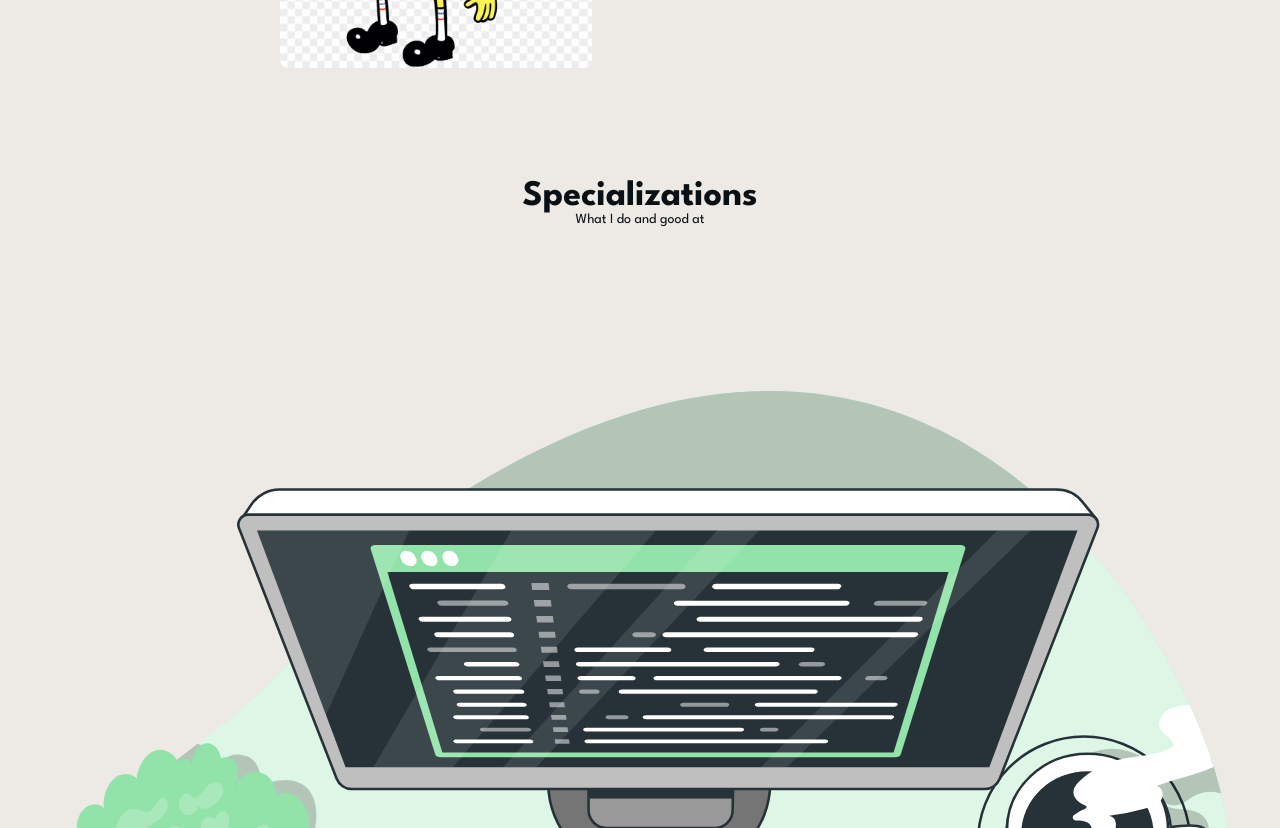
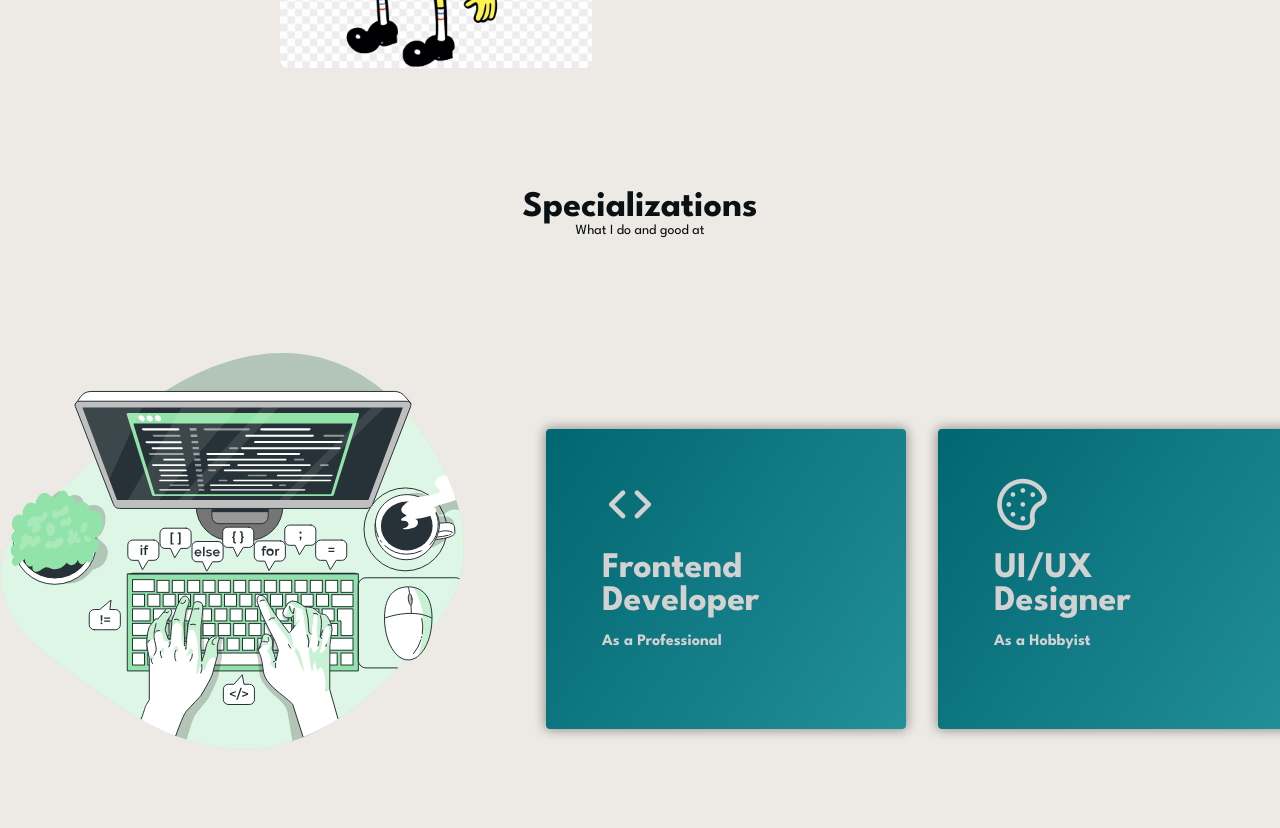
Before and after one commit to vipul-khedekar/portfolio_v1, a website: page index.html in a window 1280 px wide. Shown: the part 1881-2709 px from the top of the page. Drawn offline with nearby package versions, Linux system fonts and the light colour scheme.

Commit message:
Update: Styled specialization page along with its responsiveness and added transitions.

```diff
--- a/index.html
+++ b/index.html
@@ -404,6 +404,7 @@
             <h2 class="page__title">Specializations</h2>
             <span class="page__subtitle">What I do and good at</span>
 
+            <section class="specialization__section">
                 <!-- Specialization Show Image -->
                 <img class="specialization__image" src="./assets/mockups/specialization-green.svg"
                     alt="specialization-image">
@@ -421,15 +422,16 @@
 
                         <!-- Profession Open Modal -->
                         <p data-specialization-modal-open
-                        class="specialization__button button button--flex button--small button--link">Know More...
-                        <i class="button__icon uil uil-angle-double-right"></i>
+                            class="specialization__button button button--flex button--small button--link">As a
+                            Professional
                         </p>
 
                         <!-- Profession Modal -->
                         <section data-specialization-modal class="specialization__modal">
                             <section class="specialization__modal-content">
                                 <h4 class="specialization__modal-title">Frontend <br> Developer</h4>
-                            <i data-specialization-modal-close class="specialization__modal-close uil uil-times"></i>
+                                <i data-specialization-modal-close
+                                    class="specialization__modal-close uil uil-times"></i>
 
                                 <!-- Profession Modal Bullets -->
                                 <ul class="specialization__modal-bullets grid">
@@ -451,7 +453,8 @@
                                     <li class="specialization__modal-bullet">
                                         <i class="specialization__modal-icon uil uil-check-circle"></i>
 
-                                    <p>Implemented complex functionalities while keep the ease of use on the user side.
+                                        <p>Implemented complex functionalities while keep the ease of use on the user
+                                            side.
                                         </p>
                                     </li>
 
@@ -498,15 +501,15 @@
 
                         <!-- Hobby Open Modal -->
                         <p data-specialization-modal-open
-                        class="specialization__button button button--flex button--small button--link">Know More...
-                        <i class="button__icon uil uil-angle-double-right"></i>
+                            class="specialization__button button button--flex button--small button--link">As a Hobbyist
                         </p>
 
                         <!-- Hobby Modal -->
                         <section data-specialization-modal class="specialization__modal">
                             <section class="specialization__modal-content">
                                 <h4 class="specialization__modal-title">UI/UX <br> Designer</h4>
-                            <i data-specialization-modal-close class="specialization__modal-close uil uil-times"></i>
+                                <i data-specialization-modal-close
+                                    class="specialization__modal-close uil uil-times"></i>
 
                                 <!-- Hobby Modal Bullets -->
                                 <ul class="specialization__modal-bullets grid">
@@ -521,7 +524,8 @@
                                     <li class="specialization__modal-bullet">
                                         <i class="specialization__modal-icon uil uil-check-circle"></i>
 
-                                    <p>Creating design mockups for ease of usage, without compromizing the modern look
+                                        <p>Creating design mockups for ease of usage, without compromizing the modern
+                                            look
                                             and feel.</p>
                                     </li>
 
@@ -536,7 +540,8 @@
                                     <li class="specialization__modal-bullet">
                                         <i class="specialization__modal-icon uil uil-check-circle"></i>
 
-                                    <p>Using appropriate color combos to set the mood and solidify the brand message.
+                                        <p>Using appropriate color combos to set the mood and solidify the brand
+                                            message.
                                         </p>
                                     </li>
 
@@ -547,6 +552,7 @@
                                         <p>Careful use of blank space as rest area to not overwhelm the user.</p>
                                     </li>
                                 </ul>
+                            </section>
                         </section>
                     </section>
                 </section>
--- a/styles/index.scss
+++ b/styles/index.scss
@@ -451,40 +451,71 @@ header {
   scale: 120%;
 }
 
+.specialization {
+  height: 95vh;
+  padding: 2rem 1.5rem 0;
+}
+
+.specialization__section {
+  display: flex;
+  flex-direction: column;
+  align-items: center;
+}
+
+.specialization__image {
+  height: auto;
+  width: 320px;
+  margin-top: -2rem;
+  margin-bottom: 1.5rem;
+}
+
 .specialization__container {
   grid-template-columns: repeat(2, 1fr);
-  gap: 1.5rem;
+  gap: 2rem;
 }
 
 .specialization__content {
-  background-color: var(--accent-col-alt);
+  background: linear-gradient(125deg, var(--accent-col), var(--accent-col-alt));
   padding: 3rem 1rem;
-  border-radius: 0.5rem;
+  border-radius: 0.25rem;
   position: relative;
-  box-shadow: 0 2px 4px #00000020;
-  transition: 0.3s;
+  box-shadow: 0px 0px 12px 1px rgba(0, 0, 0, 0.4);
+
+  &:hover {
+    background: var(--accent-col-alt);
+    scale: 101%;
+  }
+
+  &:hover .specialization__icon,
+  &:hover .specialization__title,
+  &:hover .specialization__button {
+    transform: translateX(2rem);
+    transition: 0.5s;
+  }
 }
 
 .specialization__icon {
   display: block;
   margin-bottom: 1rem;
-  color: var(--accent-col);
+  color: var(--text-col-alt);
   font-size: 2rem;
 }
 
 .specialization__title {
   margin-bottom: 1rem;
+  color: var(--text-col-alt);
   font-size: var(--largest-font);
   font-weight: 700;
 }
 
 .specialization__button {
-  font-size: var(--small-font);
-  cursor: pointer;
+  color: var(--text-col-alt);
+  font-size: var(--base-font);
+  cursor: default;
 }
 
 .specialization__button:hover .button__icon {
-  transform: translateX(0.25rem);
+  transform: translateX(0.5rem);
 }
 
 .specialization__modal {
@@ -537,7 +568,7 @@ header {
 }
 
 .specialization__modal-icon {
-  color: var(--accent-col-alt);
+  color: var(--accent-col);
 }
 
 .contact__container {
@@ -841,6 +872,31 @@ header {
     align-items: center;
   }
 
+  .specialization {
+    height: 96vh;
+  }
+
+  .specialization__image {
+    height: auto;
+    width: 500px;
+  }
+
+  .specialization__content {
+    height: 300px;
+
+    &:hover {
+      background: var(--accent-col-alt);
+      scale: 102%;
+    }
+
+    &:hover .specialization__icon,
+    &:hover .specialization__title,
+    &:hover .specialization__button {
+      transform: translate(5.125rem, 1.25rem);
+      transition: 0.5s;
+    }
+  }
+
   .footer__container {
     grid-template-columns: repeat(3, 1fr);
   }
@@ -916,14 +972,41 @@ header {
     margin-top: 0.5rem;
   }
 
-  .specialization__container {
-    grid-template-rows: 380px;
-    grid-template-columns: repeat(2, 550px);
-    gap: 3rem;
+  .portfolio__content {
+    column-gap: 6rem;
   }
 
-  .portfolio__content {
-    column-gap: 6rem;
+  .specialization {
+    height: 96vh;
+    display: flex;
+    flex-direction: column;
+    align-items: center;
+    justify-content: center;
+  }
+
+  .specialization__section {
+    display: flex;
+    flex-direction: row;
+    justify-content: center;
+    align-items: center;
+    gap: 4rem;
+    padding: 4rem 2rem 0;
+  }
+
+  .specialization__content {
+    height: 300px;
+
+    &:hover {
+      background: var(--accent-col-alt);
+      scale: 102%;
+    }
+
+    &:hover .specialization__icon,
+    &:hover .specialization__title,
+    &:hover .specialization__button {
+      transform: translate(3.5rem, 0.25rem);
+      transition: 0.5s;
+    }
   }
 
   .footer__container {
```
Also changed, not shown: styles/index.css. Lines whose indentation alone changed are shown as unchanged.
